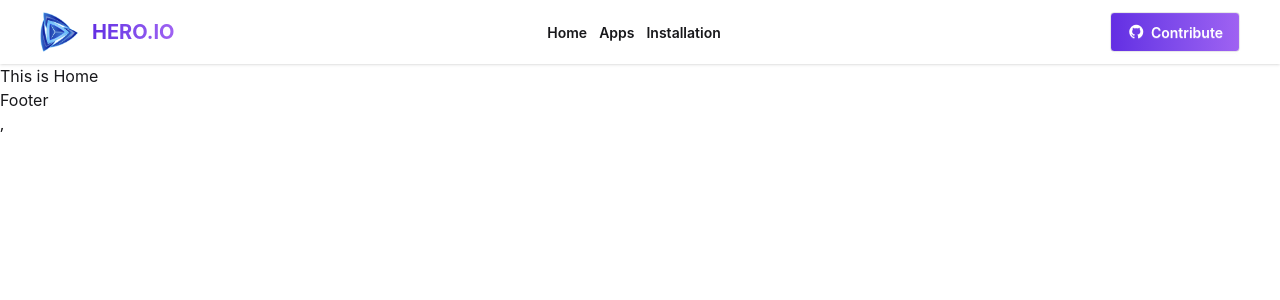
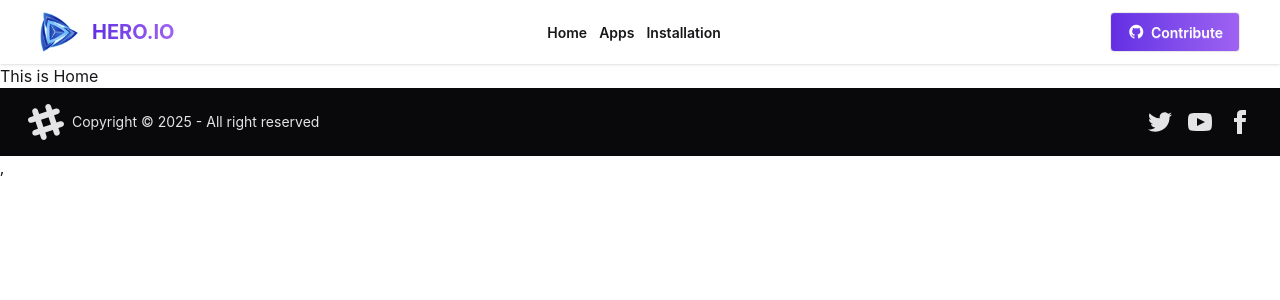
Before and after one commit to IsmailHosen01/Assignment-08, a React (Vite) app: page / in a window 1280 px wide. Shown: the top 300 px of the page. Built offline with nearby package versions, Linux system fonts and the light colour scheme.

Commit message:
Footer done

```diff
--- a/src/components/Footer/Footer.jsx
+++ b/src/components/Footer/Footer.jsx
@@ -2,9 +2,57 @@
 
 const Footer = () => {
     return (
-        <div>
-            <p>Footer</p>
-        </div>
+        <footer className="footer sm:footer-horizontal bg-neutral text-neutral-content items-center p-4 px-7">
+            <aside className="grid-flow-col items-center">
+                <svg
+                    width="36"
+                    height="36"
+                    viewBox="0 0 24 24"
+                    xmlns="http://www.w3.org/2000/svg"
+                    fillRule="evenodd"
+                    clipRule="evenodd"
+                    className="fill-current">
+                    <path
+                        d="M22.672 15.226l-2.432.811.841 2.515c.33 1.019-.209 2.127-1.23 2.456-1.15.325-2.148-.321-2.463-1.226l-.84-2.518-5.013 1.677.84 2.517c.391 1.203-.434 2.542-1.831 2.542-.88 0-1.601-.564-1.86-1.314l-.842-2.516-2.431.809c-1.135.328-2.145-.317-2.463-1.229-.329-1.018.211-2.127 1.231-2.456l2.432-.809-1.621-4.823-2.432.808c-1.355.384-2.558-.59-2.558-1.839 0-.817.509-1.582 1.327-1.846l2.433-.809-.842-2.515c-.33-1.02.211-2.129 1.232-2.458 1.02-.329 2.13.209 2.461 1.229l.842 2.515 5.011-1.677-.839-2.517c-.403-1.238.484-2.553 1.843-2.553.819 0 1.585.509 1.85 1.326l.841 2.517 2.431-.81c1.02-.33 2.131.211 2.461 1.229.332 1.018-.21 2.126-1.23 2.456l-2.433.809 1.622 4.823 2.433-.809c1.242-.401 2.557.484 2.557 1.838 0 .819-.51 1.583-1.328 1.847m-8.992-6.428l-5.01 1.675 1.619 4.828 5.011-1.674-1.62-4.829z"></path>
+                </svg>
+                <p>Copyright © {new Date().getFullYear()} - All right reserved</p>
+            </aside>
+            <nav className="grid-flow-col gap-4 md:place-self-center md:justify-self-end">
+                <a>
+                    <svg
+                        xmlns="http://www.w3.org/2000/svg"
+                        width="24"
+                        height="24"
+                        viewBox="0 0 24 24"
+                        className="fill-current">
+                        <path
+                            d="M24 4.557c-.883.392-1.832.656-2.828.775 1.017-.609 1.798-1.574 2.165-2.724-.951.564-2.005.974-3.127 1.195-.897-.957-2.178-1.555-3.594-1.555-3.179 0-5.515 2.966-4.797 6.045-4.091-.205-7.719-2.165-10.148-5.144-1.29 2.213-.669 5.108 1.523 6.574-.806-.026-1.566-.247-2.229-.616-.054 2.281 1.581 4.415 3.949 4.89-.693.188-1.452.232-2.224.084.626 1.956 2.444 3.379 4.6 3.419-2.07 1.623-4.678 2.348-7.29 2.04 2.179 1.397 4.768 2.212 7.548 2.212 9.142 0 14.307-7.721 13.995-14.646.962-.695 1.797-1.562 2.457-2.549z"></path>
+                    </svg>
+                </a>
+                <a>
+                    <svg
+                        xmlns="http://www.w3.org/2000/svg"
+                        width="24"
+                        height="24"
+                        viewBox="0 0 24 24"
+                        className="fill-current">
+                        <path
+                            d="M19.615 3.184c-3.604-.246-11.631-.245-15.23 0-3.897.266-4.356 2.62-4.385 8.816.029 6.185.484 8.549 4.385 8.816 3.6.245 11.626.246 15.23 0 3.897-.266 4.356-2.62 4.385-8.816-.029-6.185-.484-8.549-4.385-8.816zm-10.615 12.816v-8l8 3.993-8 4.007z"></path>
+                    </svg>
+                </a>
+                <a>
+                    <svg
+                        xmlns="http://www.w3.org/2000/svg"
+                        width="24"
+                        height="24"
+                        viewBox="0 0 24 24"
+                        className="fill-current">
+                        <path
+                            d="M9 8h-3v4h3v12h5v-12h3.642l.358-4h-4v-1.667c0-.955.192-1.333 1.115-1.333h2.885v-5h-3.808c-3.596 0-5.192 1.583-5.192 4.615v3.385z"></path>
+                    </svg>
+                </a>
+            </nav>
+        </footer>
     );
 };
 
```
